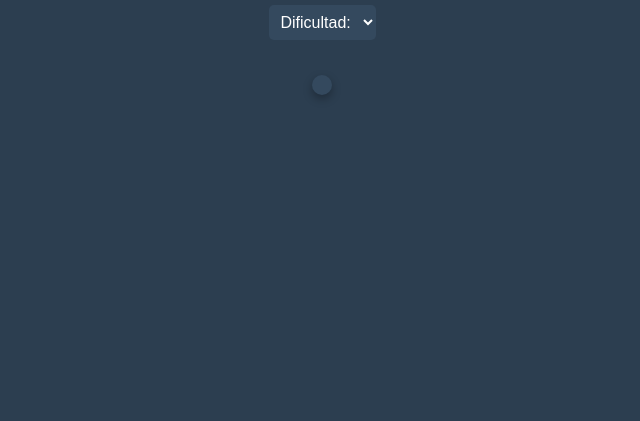
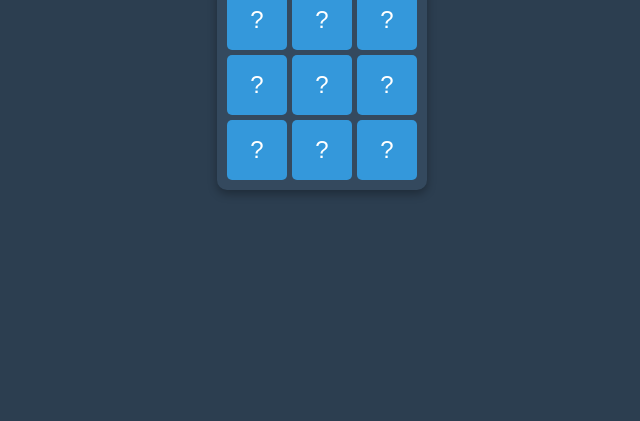
Before and after one commit to alvaroje/portfolio, a plain HTML site: page BuscaMinas/index.html in a window 1280 px wide. Shown: the part 379-800 px from the top of the page, without its empty margins (318-958 px from the left). Drawn offline with Linux system fonts and the light colour scheme; the site is published under a folder, as on GitHub Pages, so addresses that start at the root find nothing.

Commit message:
Update index.html

```diff
--- a/BuscaMinas/index.html
+++ b/BuscaMinas/index.html
@@ -23,6 +23,6 @@
         <div class="container"></div>
         <div id="resultado"></div>
     </main>
-    <script src="/BuscaMinas/index.js"></script>
+    <script src="index.js"></script>
 </body>
 </html>
```
